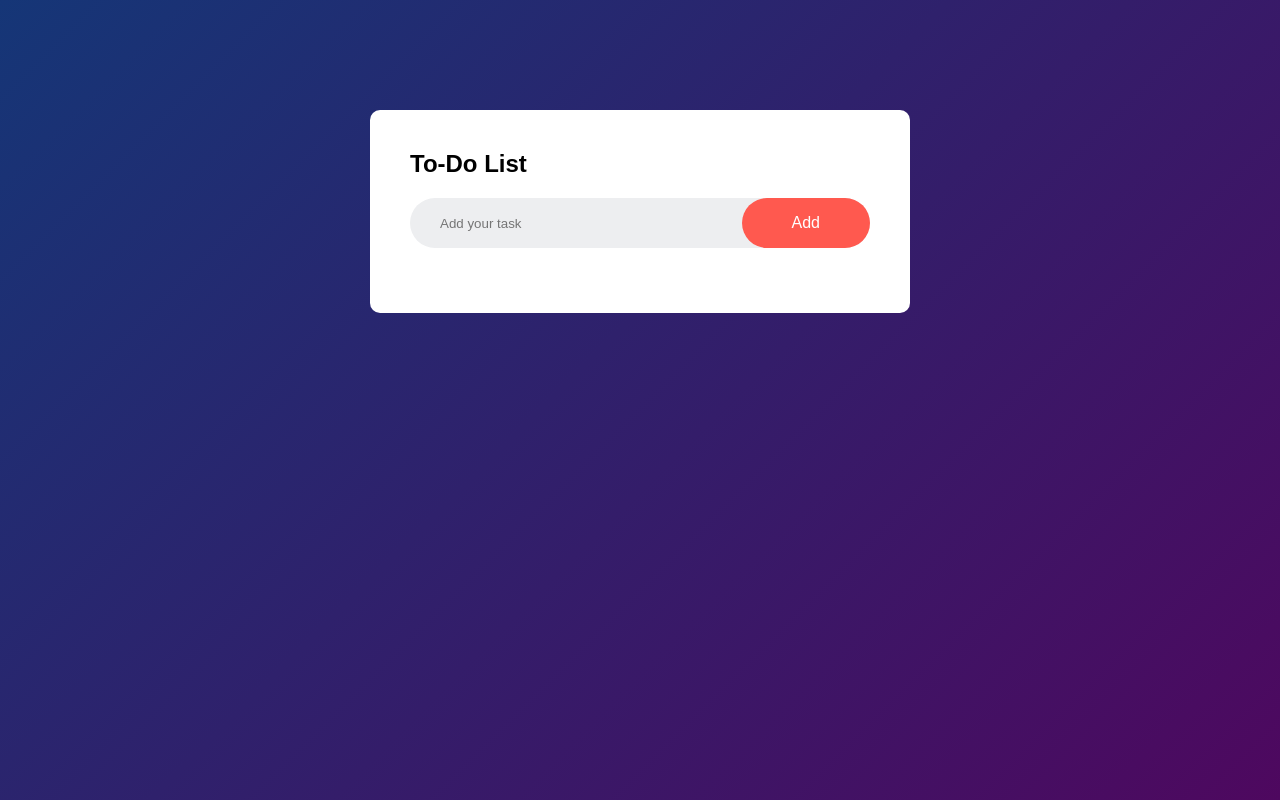
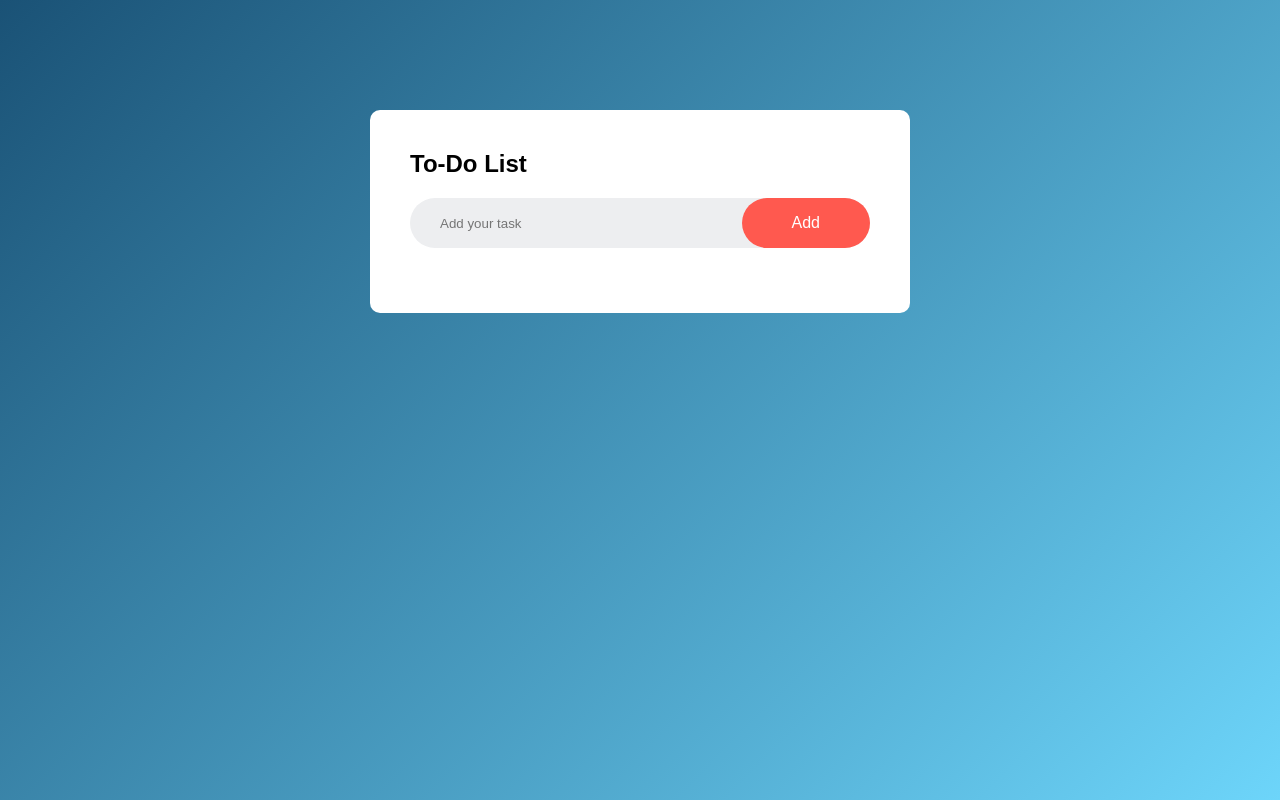
Before and after one commit to VinnyD-Code/todo-app, a plain HTML site: page index.html in a window 1280 px wide. Drawn offline with Linux system fonts and the light colour scheme.

Commit message:
Updated background color to a darker shade of blue

```diff
--- a/css/style.css
+++ b/css/style.css
@@ -8,7 +8,7 @@
 .container {
     width: 100%;
     min-height: 100vh;
-    background: linear-gradient(135deg, #153677, #4e085f);
+    background: linear-gradient(135deg, #1a5276, #6dd5fa);
     padding: 10px;
 }
 
```
